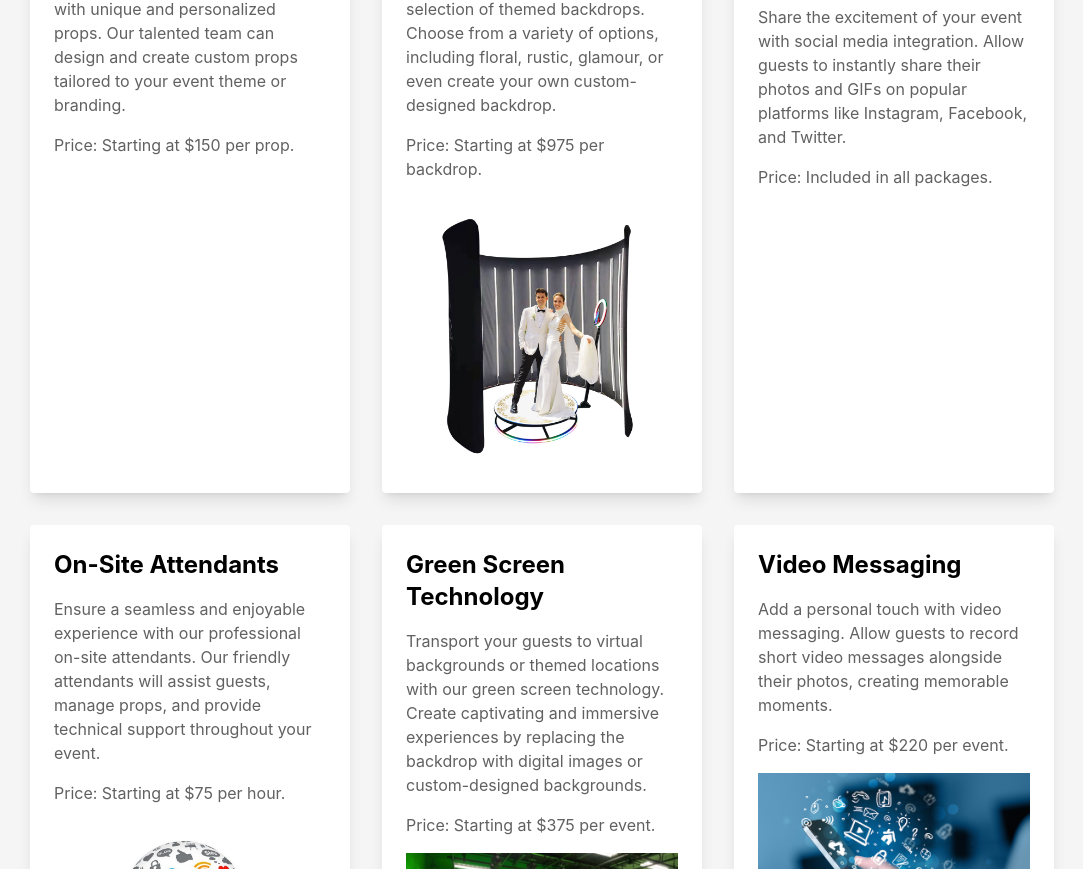
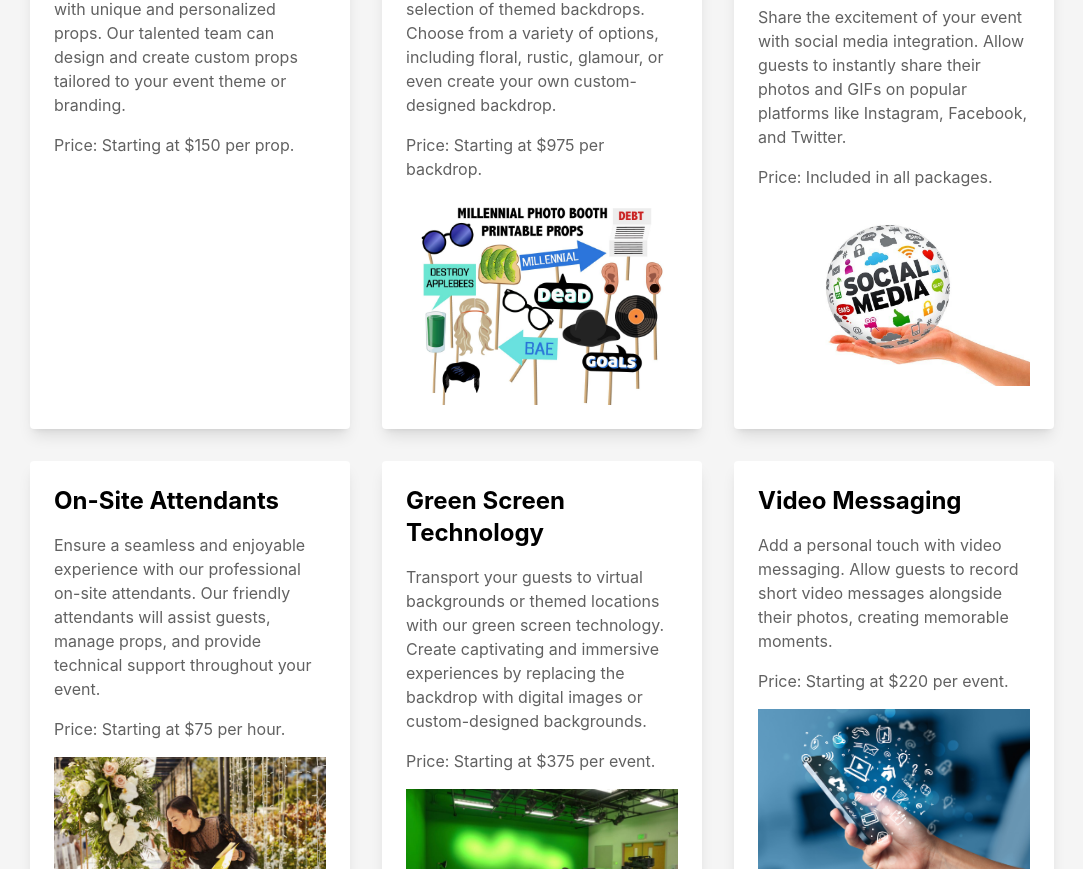
Before and after one commit to dmbuthia/AngelStudio, a React (Create React App) app: page /AddOns in a window 1280 px wide. Shown: the part 451-1320 px from the top of the page, without its empty margins (98-1181 px from the left). Built offline with nearby package versions, Linux system fonts and the light colour scheme; no server answers.

Commit message:
addon final photo edit

```diff
--- a/src/components/Pages/AddOns.jsx
+++ b/src/components/Pages/AddOns.jsx
@@ -30,7 +30,7 @@ const AboutUsPage = () => {
       <p className="text-gray-700 mb-4">Price: Starting at $975 per backdrop.</p>
 
       <img
-                   src={prop1}
+                   src={prop101}
                   alt="Prop"
                 />
     </div>
@@ -41,6 +41,10 @@ const AboutUsPage = () => {
         Share the excitement of your event with social media integration. Allow guests to instantly share their photos and GIFs on popular platforms like Instagram, Facebook, and Twitter.
       </p>
       <p className="text-gray-700 mb-4">Price: Included in all packages.</p>
+      <img
+      src={socialmedia}
+     alt="Prop"
+   />
     </div>
 
     <div className="bg-white rounded shadow-lg p-6">
@@ -50,7 +54,7 @@ const AboutUsPage = () => {
       </p>
       <p className="text-gray-700 mb-4">Price: Starting at $75 per hour.</p>
       <img
-      src={socialmedia}
+      src={attendant}
      alt="Prop"
    />
     </div>
```
